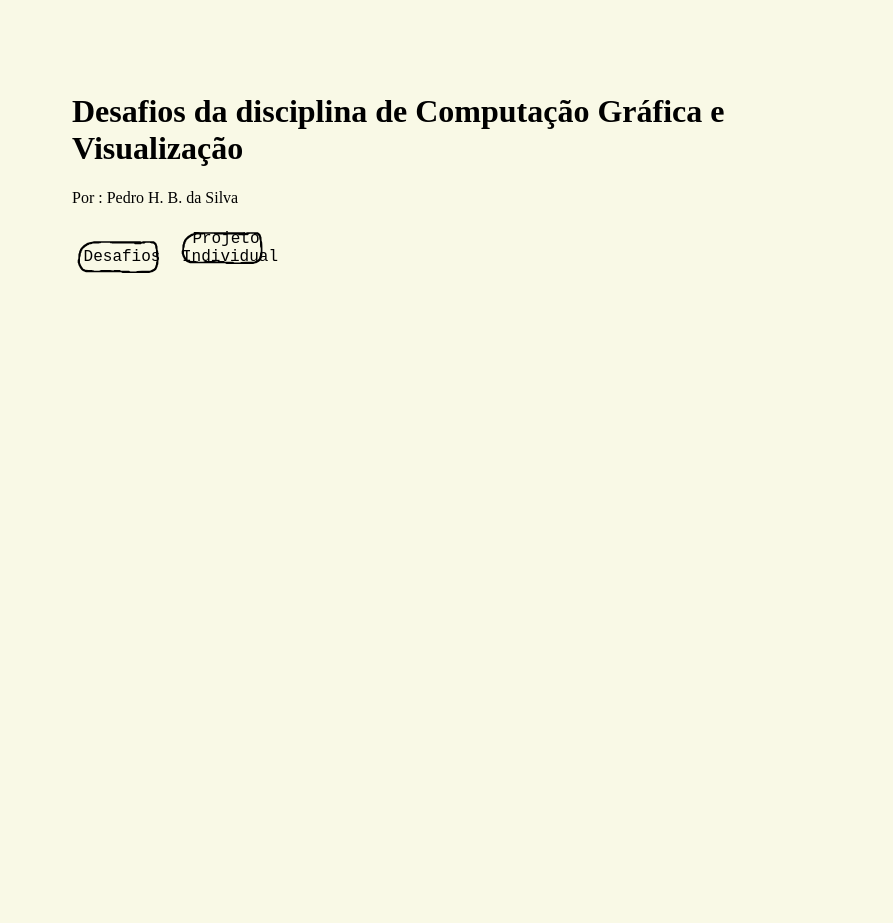
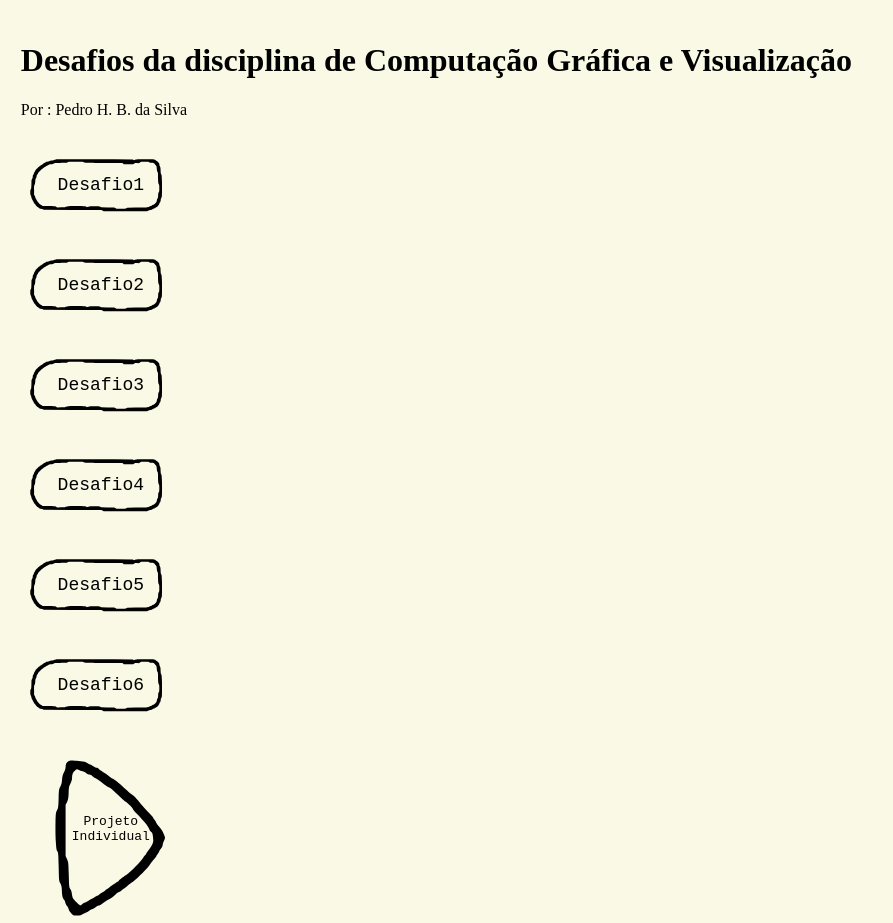
Before and after one commit to otherPH/Desafios-CGVis, a plain HTML site: page index.html in a window 1280 px wide. Shown: the whole page, without its empty margins (0-893 px from the left). Before the commit the page ends 800 px from the top, so only its background shows below. Drawn offline with Linux system fonts and the light colour scheme.

Commit message:
botões adicionados, ainda sem redirecionamento

```diff
--- a/index.html
+++ b/index.html
@@ -7,12 +7,39 @@
     <link rel="stylesheet" href="style_main.css">
 </head>
 <body>
-    <h1> Desafios da disciplina de Computação Gráfica e Visualização </h1>
+    <div>
+        <h1> Desafios da disciplina de Computação Gráfica e Visualização </h1>
 
-    <p>Por : Pedro H. B. da Silva </p>
+        <p>Por : Pedro H. B. da Silva </p>
+    </div>
 
-    <button id="button2" > Desafios </button>
-    <button id="button2"> Projeto Individual </button>
+    <div>
+        <button id="button2" > Desafio1 </button>
+    </div>
+
+    <div>
+        <button id="button2" > Desafio2 </button>
+    </div>
+
+    <div>
+        <button id="button2" > Desafio3 </button>
+    </div>
+
+    <div>
+        <button id="button2" > Desafio4 </button>
+    </div>
+
+    <div>
+        <button id="button2" > Desafio5 </button>
+    </div>
+
+    <div>
+        <button id="button2" > Desafio6 </button>
+    </div>
+
+    <div>
+    <button id="button1">Projeto Individual</button>
+    </div>
 
 </body>
 </html>
--- a/style_main.css
+++ b/style_main.css
@@ -2,21 +2,24 @@
 Uma alteração do style_path.css trazendo o estilo do Desafio3 para o index.
 */
 body {
-    padding: 5%;
-    width: 800px;
+    padding: 1%;
+    width: 900px;
     height: 600px;
     background-color: rgb(249, 249, 230);
 }
 
 #button1 {
+    font-size: 13px;
+    font-family: 'Courier New', monospace;
+    padding-left: 4%;
     border-radius: 20px;
     border: transparent;
     color: black;
     background-image: url("Desafio3/tri_b.svg");
     background-color: transparent;
-    background-size: 64px 59px;
-    width: 60px;
-    height: 59px;
+    background-size: 180px 200px;
+    width: 150px;
+    height: 188px;
     background-repeat: no-repeat;
 }
 
@@ -36,16 +39,16 @@ body {
 }
 
 #button2 {
-    font-size: 16px;
+    font-size: 18px;
     font-family: 'Courier New', monospace;
     border-radius: 20px;
     border: transparent;
     color: black;
     background-image: url("Desafio3/rect_b.svg");
     background-color: transparent;
-    background-size: 95px 50px;
-    width: 100px;
-    height: 50px;
+    background-size: 155px 100px;
+    width: 160px;
+    height: 100px;
     background-repeat: no-repeat;
 }
 
```
